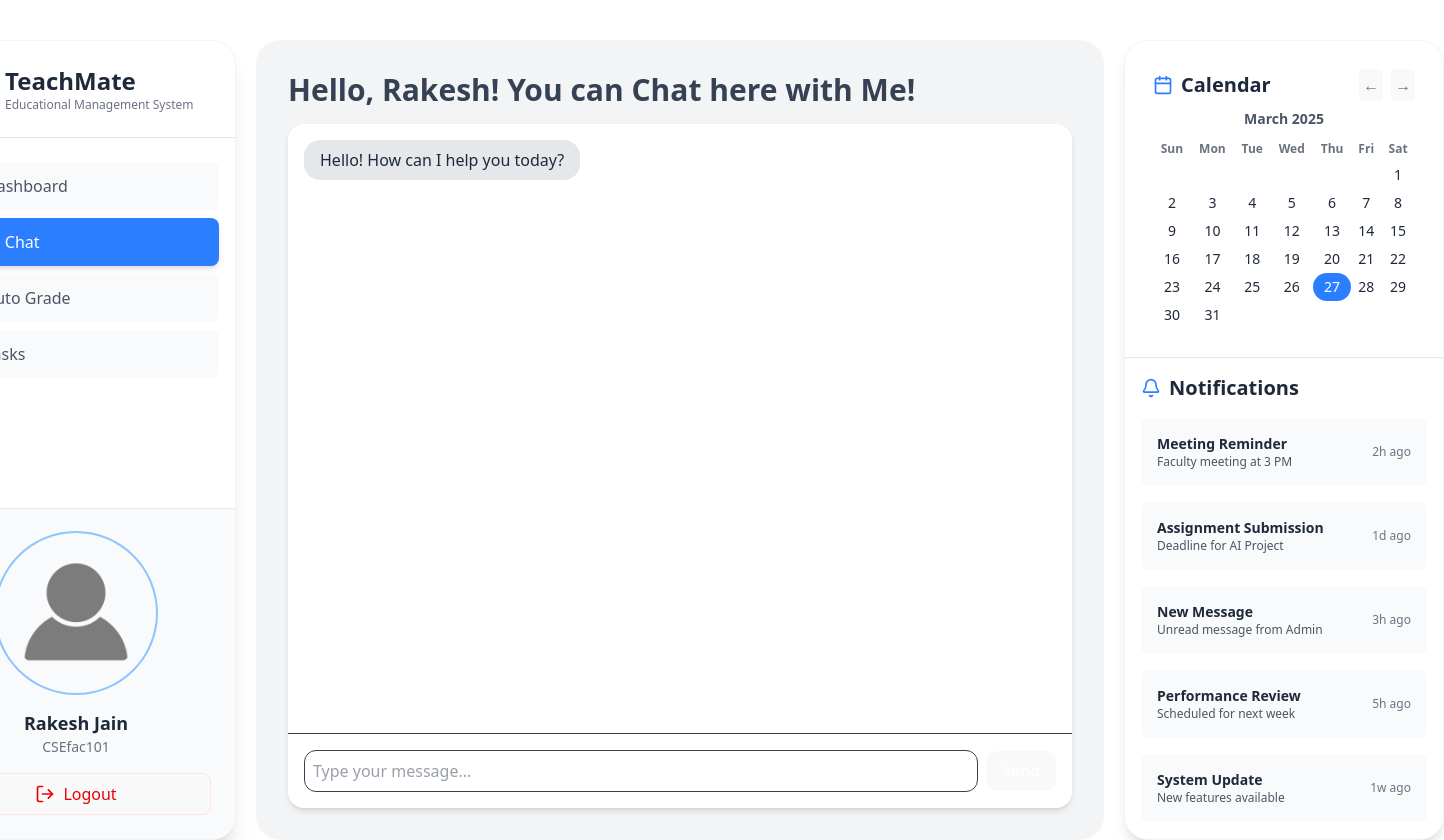
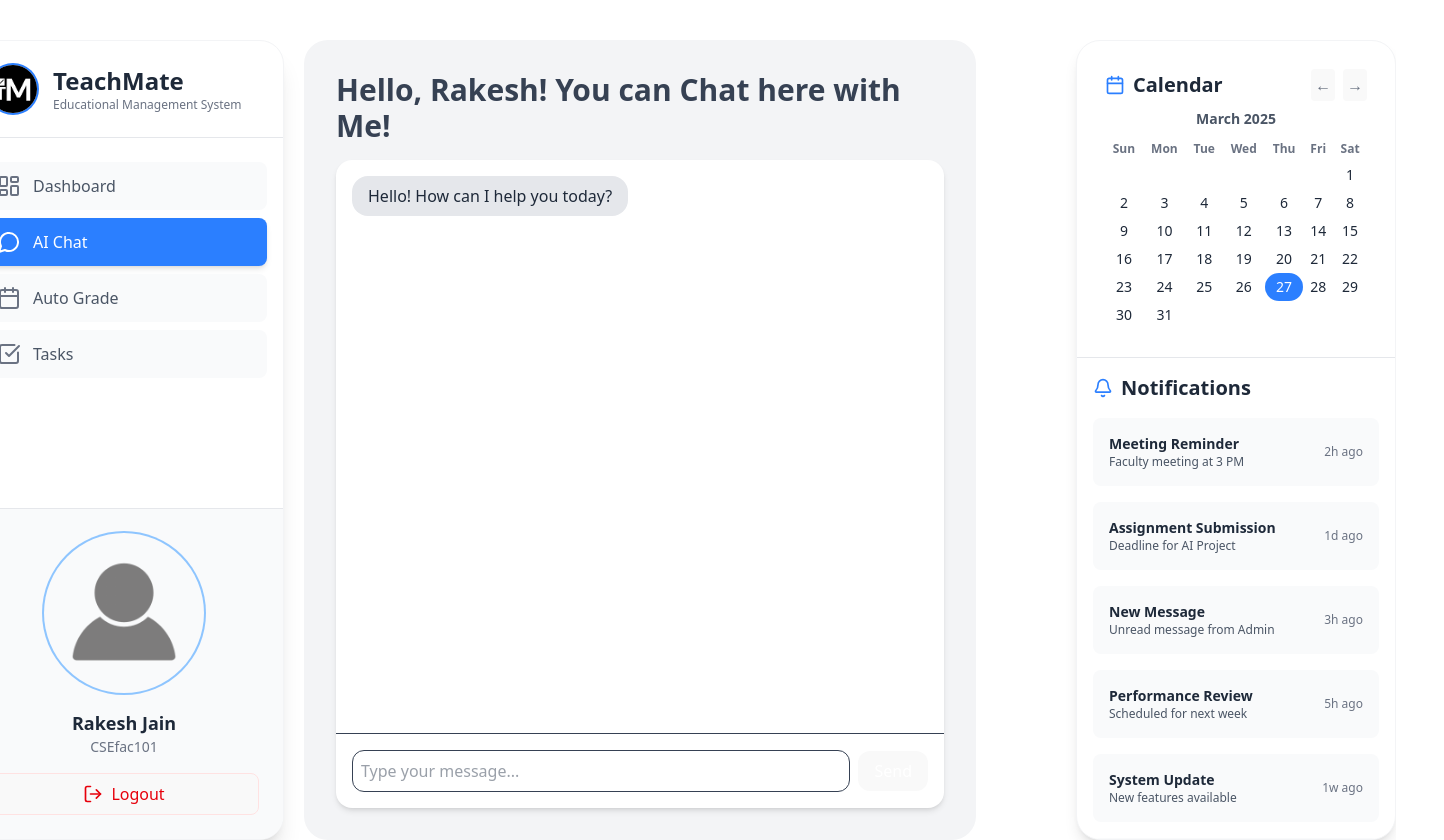
Before and after one commit to mehrap673/TeachMate, a React (Vite) app: page /ai-chat in a window 1280 px wide. Shown: the whole page, 1444 px wide, since content can reach past the window. Built offline with nearby package versions, Linux system fonts and the light colour scheme; sample sign-in values are in the browser's storage.

Commit message:
Update Chat.jsx

```diff
--- a/src/components/Chat.jsx
+++ b/src/components/Chat.jsx
@@ -67,7 +67,7 @@ const Chat = () => {
   };
 
   return (
-    <div className="w-full min-w-3xl h-screen text-gray-700 bg-background-primary bg-gray-100 rounded-3xl p-8 flex flex-col">
+    <div className="w-full min-w-2xl max-w-2xl h-screen text-gray-700 bg-background-primary bg-gray-100 rounded-3xl p-8 flex flex-col">
       <div id="mid-container" className="flex flex-col h-full">
         <div className="teacher-greeting mb-4">
           <p className="text-3xl font-bold" id="greeting">
```
